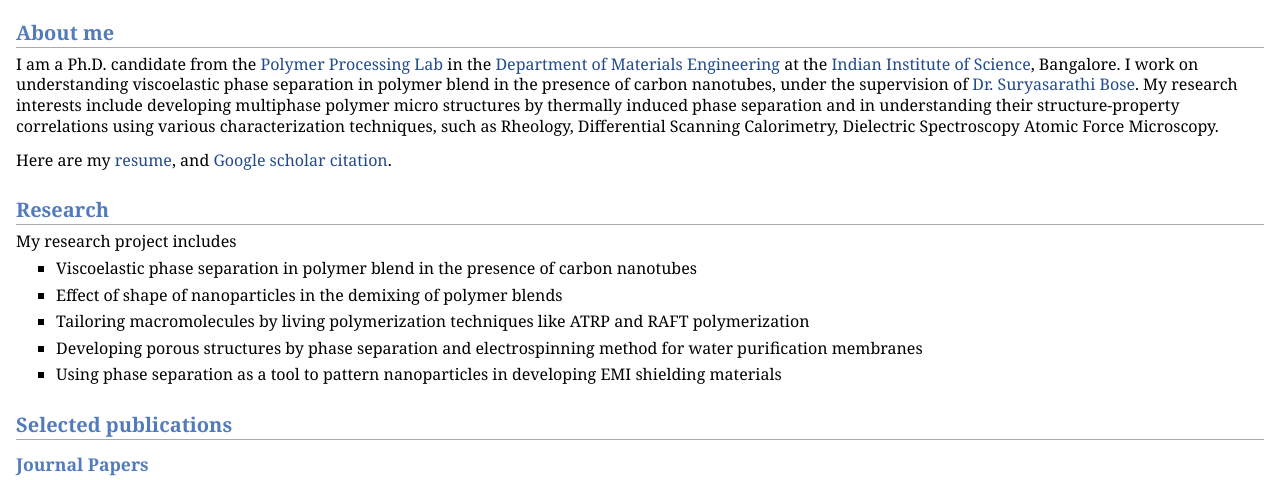
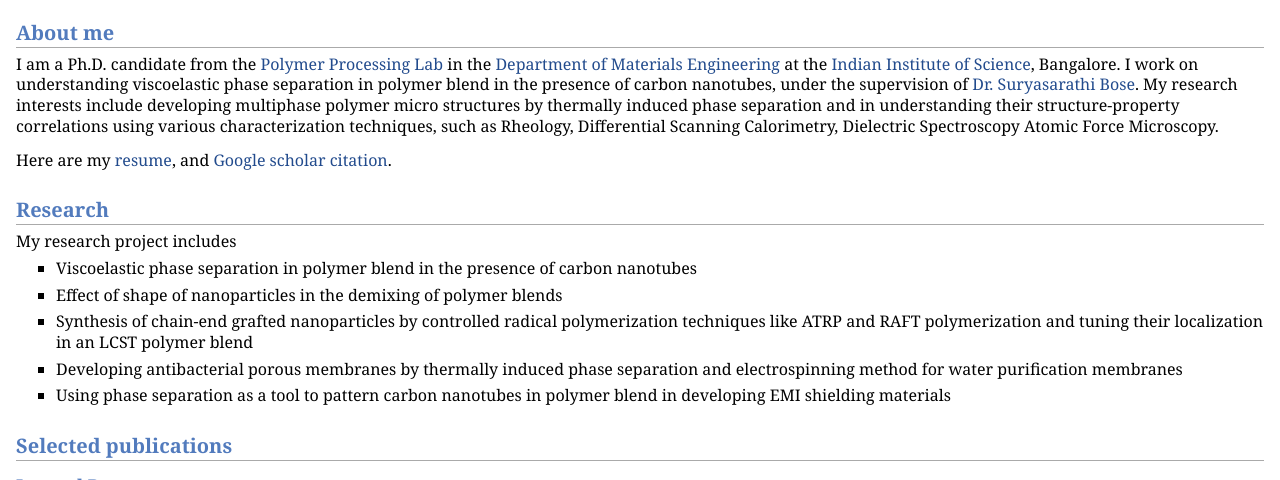
Before and after one commit to pritix/pritix.github.io, a plain HTML site: page index.html in a window 1280 px wide. Shown: the part 263-743 px from the top of the page. Drawn offline with Linux system fonts and the light colour scheme.

Commit message:
Modified research area

```diff
--- a/index.html
+++ b/index.html
@@ -33,11 +33,11 @@ E-mail: priti [AT] platinum [DOT] Materials [DOT] ernet [DOT] in</p>
 </li>
 <li><p>Effect of shape of nanoparticles in the demixing of polymer blends</p>
 </li>
-<li><p>Tailoring macromolecules by living polymerization techniques like ATRP and RAFT polymerization</p>
+<li><p>Synthesis of chain-end grafted nanoparticles by controlled radical polymerization techniques like ATRP and RAFT polymerization and tuning their localization in an LCST polymer blend</p>
 </li>
-<li><p>Developing porous structures by phase separation and electrospinning method for water purification membranes</p>
+<li><p>Developing antibacterial porous membranes by thermally induced phase separation and electrospinning method for water purification membranes</p>
 </li>
-<li><p>Using phase separation as a tool to pattern nanoparticles in developing EMI shielding materials</p>
+<li><p>Using phase separation as a tool to pattern carbon nanotubes in polymer blend in developing EMI shielding materials</p>
 </li>
 </ul>
 <h2>Selected publications</h2>
```
